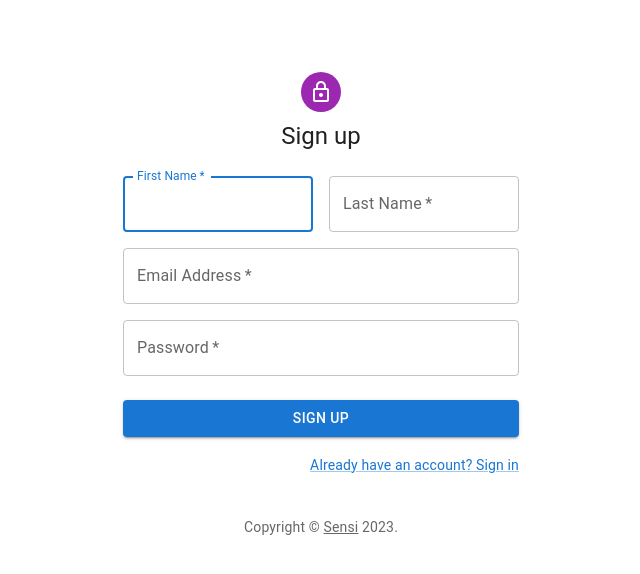
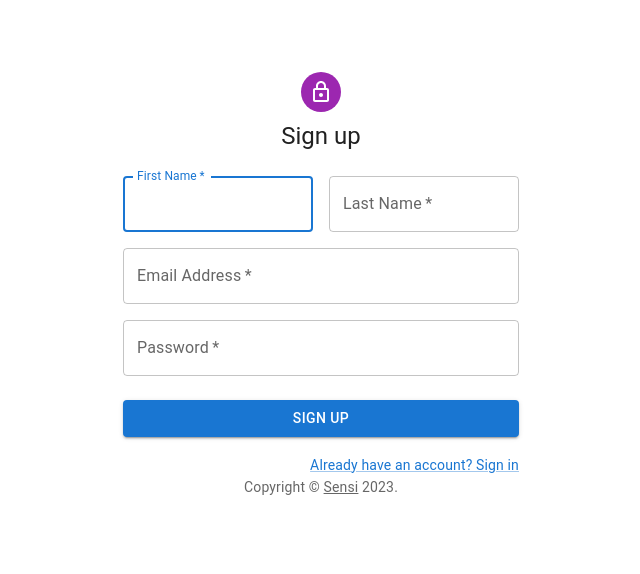
Before and after one commit to sensiflow/sensi-web, a React app: page /register in a window 1280 px wide. Shown: the top 574 px of the page, without its empty margins (319-959 px from the left). Built offline with nearby package versions, Linux system fonts and the light colour scheme.

Commit message:
Copyright component and dashboard layout

```diff
--- a/package.json
+++ b/package.json
@@ -5,6 +5,7 @@
   "main": "index.js",
   "scripts": {
     "start": "webpack serve",
+    "build": "webpack",
     "lint": "npx eslint src/**",
     "test": "echo \"Error: no test specified\" && exit 1"
   },
--- a/src/components/copyright.tsx
+++ b/src/components/copyright.tsx
@@ -1,13 +1,13 @@
 import * as React from "react";
-import { Typography, Link } from "@mui/material";
+import { Typography, Link, SxProps } from "@mui/material";
 
 //put docs link
-export function Copyright(props: any) {
+export function Copyright(props: SxProps) {
     return (
         <Typography
             variant="body2"
-            color="text.secondary"
-            align="center" {...props}
+            sx = {{ color: "text.secondary", ...props}}
+            align="center"
         >
             {'Copyright © '}
             <Link
--- a/src/pages/dashboard/dashboard.tsx
+++ b/src/pages/dashboard/dashboard.tsx
@@ -15,7 +15,7 @@ import ChevronLeftIcon from '@mui/icons-material/ChevronLeft';
 import { mainListItems } from './list-items';
 import { Copyright } from '../../components/copyright';
 
-const drawerWidth: number = 240;
+const drawerWidth = 240;
 
 interface AppBarProps extends MuiAppBarProps {
   open?: boolean;
```
